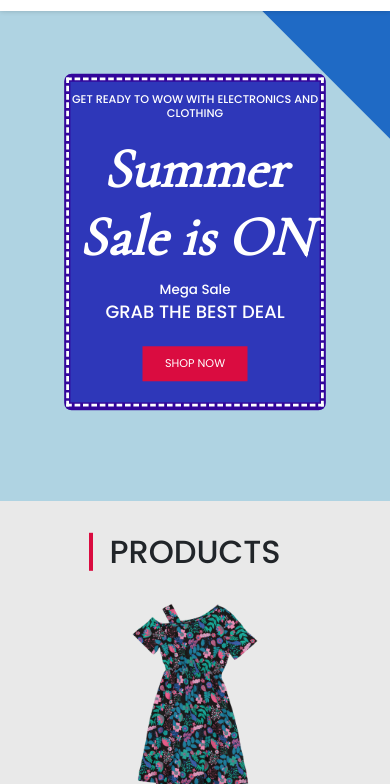
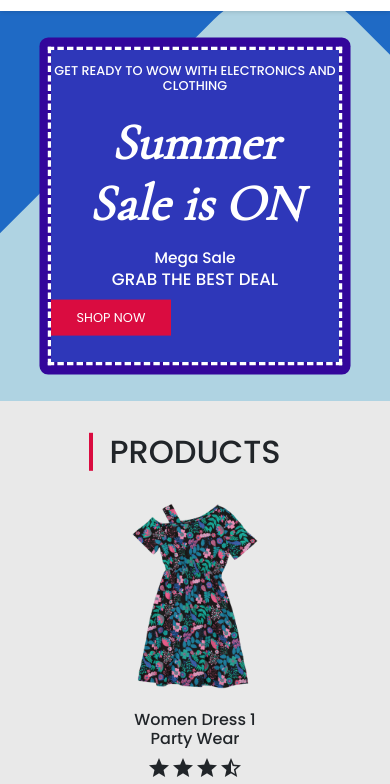
Before and after one commit to Bharat-Ag/shop, a plain HTML site: page index.htm in a window 390 px wide. Shown: the part 67-851 px from the top of the page. Drawn offline with nearby package versions, Linux system fonts and the light colour scheme.

Commit message:
Update style.css

```diff
--- a/style.css
+++ b/style.css
@@ -78,10 +78,15 @@ nav a,
 
 .heroSection {
     background: var(--header_color);
-    height: 780px;
+    height: 650px;
     width: 100%;
     position: relative;
     overflow: hidden;
+}
+
+.heroSection .container,
+.heroSection .row {
+    height: 100%;
 }
 
 .heroSection_bg {
@@ -96,7 +101,6 @@ nav a,
 }
 
 .heading {
-    border: 2px Solid red;
     outline: 4px dashed white;
     position: relative;
     z-index: 9;
@@ -162,34 +166,35 @@ button {
 }
 
 .shopBtn {
-    padding: 10px 20px;
-    margin: 30px 0;
     width: 150px;
-    height: 50px;
+    height: 45px;
+    background: #da0c40;
     transition: background .2s ease;
     position: relative;
     overflow: hidden;
+    display: flex;
+    justify-content: center;
+    align-items: center;
 }
 
 .shopBtn::before {
     content: "";
     position: absolute;
     top: 50%;
-    left: -40%;
+    left: -30%;
     transform: translate(-50%, -50%) skew(30deg);
     background-color: var(--white);
-    width: 60px;
-    height: 100px;
+    width: 40px;
+    height: 60px;
     transition: left 1s cubic-bezier(0.165, 0.84, 0.44, 1);
 }
 
 .shopBtn:hover::before {
-    left: 140%;
+    left: 130%;
 }
 
 .title h2 {
     position: relative;
-
 }
 
 #collection .title h2::before {
@@ -315,7 +320,6 @@ button {
     background-color: var(--fx_color);
     height: 100%;
     width: 4px;
-    border: 2px Solid red;
 }
 
 .carousel {
@@ -383,7 +387,6 @@ button {
     color: #ff8614;
 }
 
-
 .scroll_top {
     position: fixed;
     height: 50px;
@@ -397,7 +400,6 @@ button {
     opacity: 0;
     pointer-events: none;
     transition: all .2s ease-in;
-
 }
 
 .scroll_top.active {
@@ -412,8 +414,6 @@ button {
 
 @media screen and (max-width:1199px) {
     .heroSection .heading {
-        border: 2px Solid red;
-        margin: 0 auto;
         scale: .7;
     }
 
@@ -422,7 +422,7 @@ button {
     }
 
     .heroSection {
-        height: 490px;
+        height: 390px;
     }
 
     .card h2 {
@@ -437,8 +437,37 @@ button {
     }
 }
 
+@media screen and (max-width:991px) {
+
+
+    .style {
+        transform: translate(-50%, -50%) scale(1.08);
+    }
+
+    .heroSection .heading {
+        scale: .8;
+    }
+
+    .heroSection .mainHeading {
+        font-size: 4rem;
+    }
+
+    .heading {
+        font-size: 4rem;
+    }
+
+    .shopBtn {
+        margin: 10px 0;
+        font-size: 1rem;
+    }
+
+    .subMainHeadLine {
+        font-size: 1.3rem;
+    }
+
+}
+
 @media screen and (max-width:903px) {
-
     .card h2 {
         padding-right: 40px;
     }
@@ -450,6 +479,9 @@ button {
 }
 
 @media screen and (max-width:767px) {
+    .heroSection_bg {
+        right: -48%;
+    }
 
     .card {
         background: rgb(82, 64, 255);
@@ -470,11 +502,19 @@ button {
     #testimonial .title h2::before {
         top: 50%;
         left: 80px;
-        border: 2px Solid red;
     }
 }
 
 @media screen and (max-width:575px) {
+    .heroSection_bg {
+        right: -80%;
+        top: 111px;
+    }
+
+    .heading {
+        font-size: 4rem;
+    }
+
     .card {
         height: 150px;
     }
```
